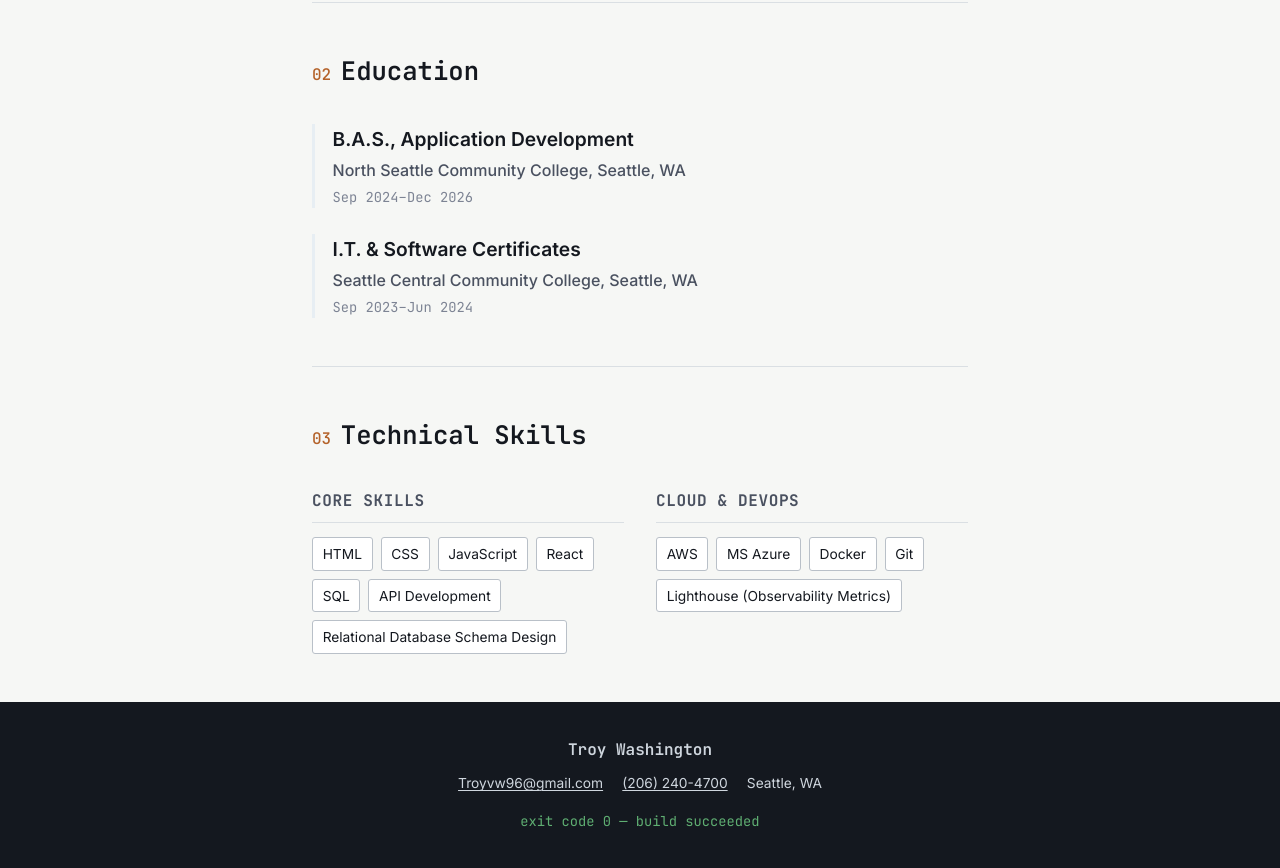
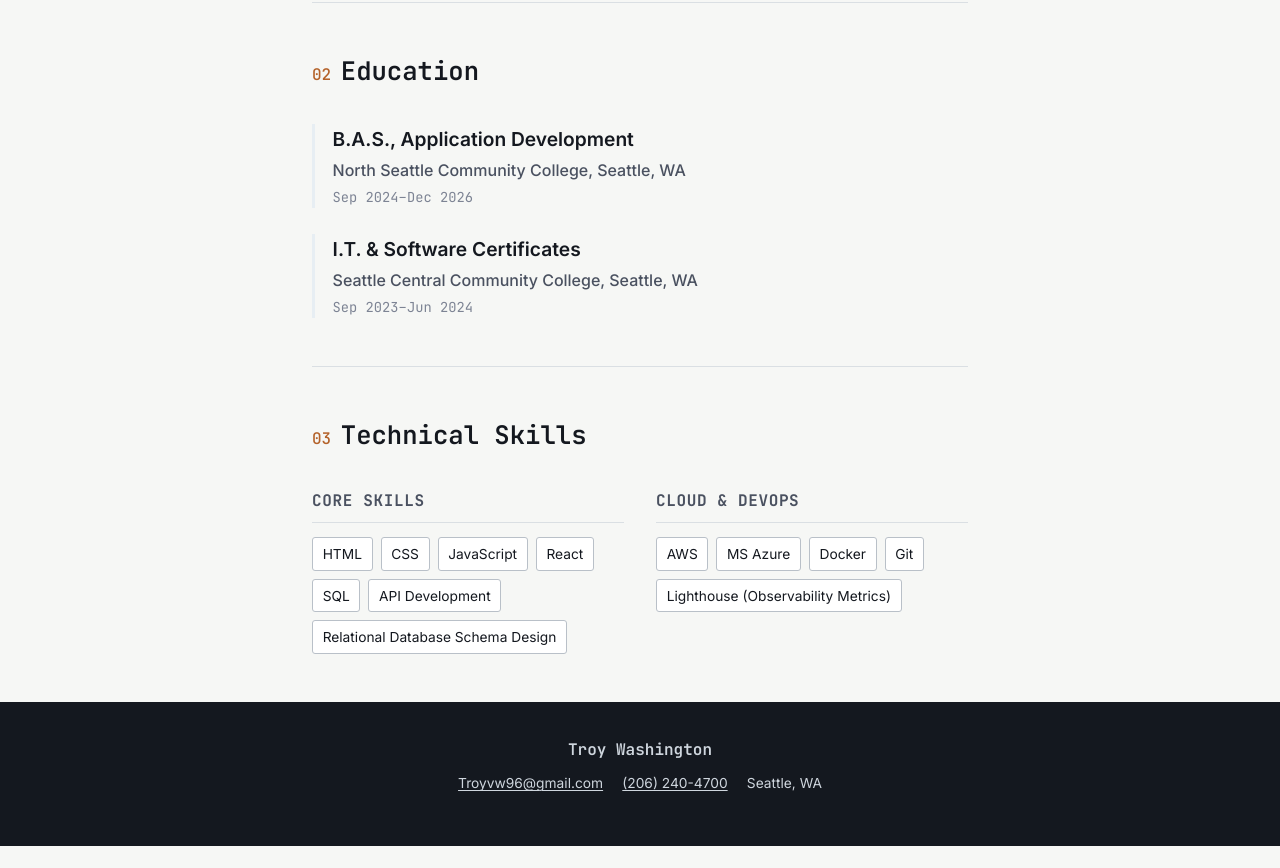
Before and after one commit to TVW96/claude-ai-resume, a website: page index.html in a window 1280 px wide. Shown: the part 1734-2602 px from the top of the page. After the commit the page ends 2580 px from the top, so only its background shows below. Drawn offline with Linux system fonts and the light colour scheme.

Commit message:
remove exit code statment from footer

```diff
--- a/index.html
+++ b/index.html
@@ -209,7 +209,6 @@
       <li><a href="tel:+12062404700">(206) 240-4700</a></li>
       <li>Seattle, WA</li>
     </ul>
-    <p class="footer-note">exit code 0 — build succeeded</p>
   </footer>
 
 </body>
```
